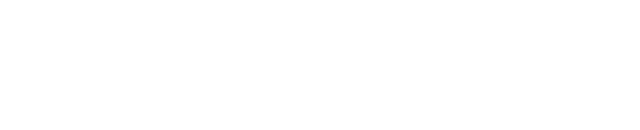
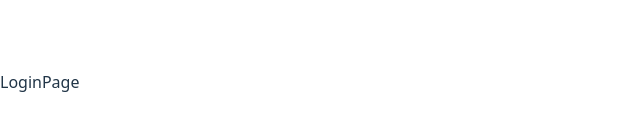
Before and after one commit to OthmaneB-Pro/bookly_front, a React (Vite) app: page / in a window 1280 px wide. Shown: the part 318-448 px from the top of the page, without its empty margins (0-640 px from the left). Built offline with nearby package versions, Linux system fonts and the light colour scheme.

Commit message:
F01 > Create new route login

```diff
--- a/src/App.tsx
+++ b/src/App.tsx
@@ -1,9 +1,12 @@
+import { BrowserRouter, Route, Routes } from "react-router-dom";
+import LoginPage from "./components/pages/login/LoginPage";
 
 export default function App() {
-
   return (
-    <div>
-
-    </div>
-  )
+    <BrowserRouter>
+      <Routes>
+        <Route path={"/"} element={<LoginPage />} />
+      </Routes>
+    </BrowserRouter>
+  );
 }
--- /dev/null
+++ b/src/components/pages/login/LoginPage.tsx
@@ -0,0 +1,5 @@
+export default function LoginPage() {
+  return (
+    <div>LoginPage</div>
+  )
+}
```
